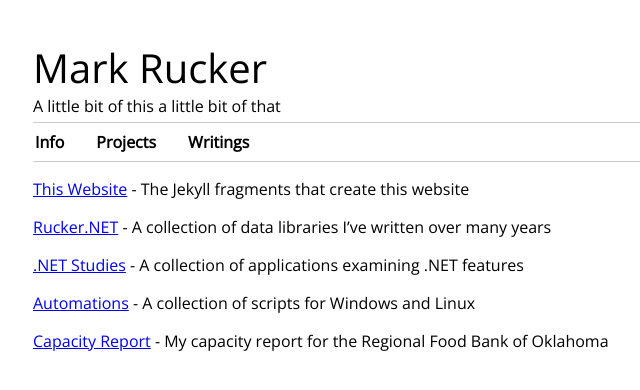
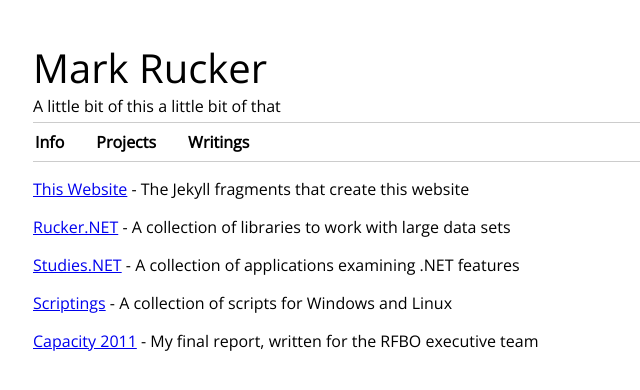
Before and after one commit to mrucker/mrucker.github.io, a Jekyll site: the page built from pages/projects.md, in a window 1280 px wide. Shown: the top 390 px of the page, without its empty margins (272-912 px from the left). Built offline with Jekyll 4.4.1, drawn with Linux system fonts in a browser that asks for light colours; nearby versions of some CDN libraries.

Commit message:
Cleaning up Projects

```diff
--- a/_data/projects.yml
+++ b/_data/projects.yml
@@ -4,21 +4,21 @@
   position   : 1
 
 - title      : Rucker.NET
-  url        : https://github.com/mrucker/Rucker
-  description: A collection of data libraries I've written over many years
+  url        : https://github.com/mrucker/Rucker.NET
+  description: A collection of libraries to work with large data sets
   position   : 2
 
-- title      : .NET Studies
-  url        : https://github.com/mrucker/.NET-Studies
+- title      : Studies.NET
+  url        : https://github.com/mrucker/Studies.NET
   description: A collection of applications examining .NET features
   position   : 3
 
-- title      : Automations
-  url        : https://github.com/mrucker/Scripts
+- title      : Scriptings
+  url        : https://github.com/mrucker/Scriptings
   description: A collection of scripts for Windows and Linux
   position   : 4
 
-- title      : Capacity Report
+- title      : Capacity 2011
   url        : https://drive.google.com/open?id=0ByS2UG_X7wkOZmVkc0lSSXNxT0U
-  description: My capacity report for the Regional Food Bank of Oklahoma
+  description: My final report, written for the RFBO executive team
   position   : 5
```
